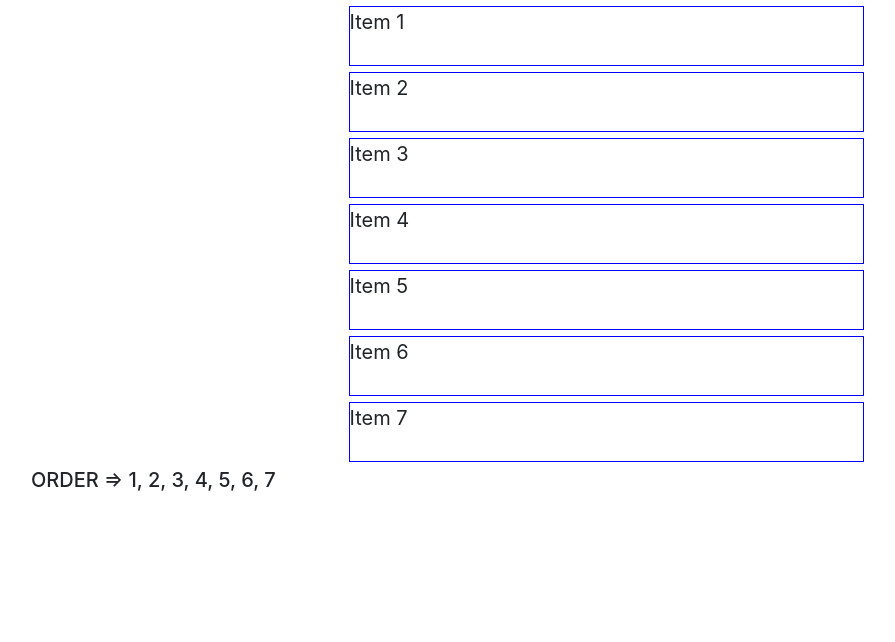
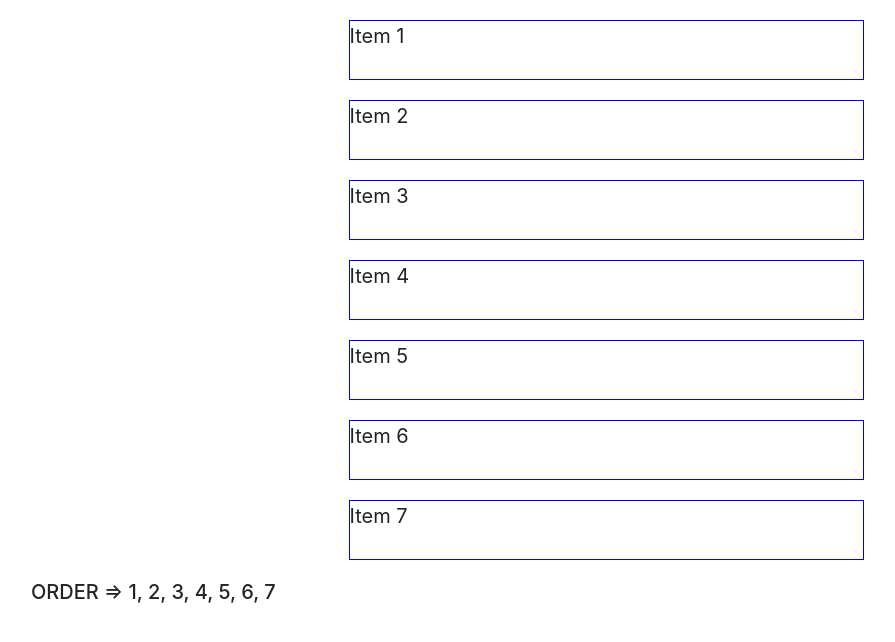
Before and after one commit to muremwa/sortable-list-html, a plain HTML site: page index.html in a window 1280 px wide. Shown: the whole page, without its empty margins (54-949 px from the left). Drawn offline with nearby package versions, Linux system fonts and the light colour scheme.

Commit message:
second commit

```diff
--- a/css/main.css
+++ b/css/main.css
@@ -43,16 +43,10 @@ html {
     cursor: grab;
 }
 
-.drg-item:active {
-    cursor: grabbing;
-    cursor: -moz-grabbing;
-    cursor: -webkit-grabbing;
-}
-
 
 .drg-item-park {
     width: 100%;
-    height: 0.3em;
+    height: 1em;
 }
 
 .drg-item-wild > .drg-item-park {
--- a/js/drag.js
+++ b/js/drag.js
@@ -2,6 +2,8 @@ let toItem = null;
 const mainId = 'drag-one';
 const ghost = document.getElementById('drag-ghost');
 const orderSpan = document.getElementById('order');
+
+// select items for add dragging effects
 const liItems = (id, drgs = false) => {
     const home = document.getElementById(id);
     const fFunc = drgs? (child) => child.draggable: (child) => child.classList.contains('drg-item');
```
Also changed, not shown: index.html (+0 -1 lines).
